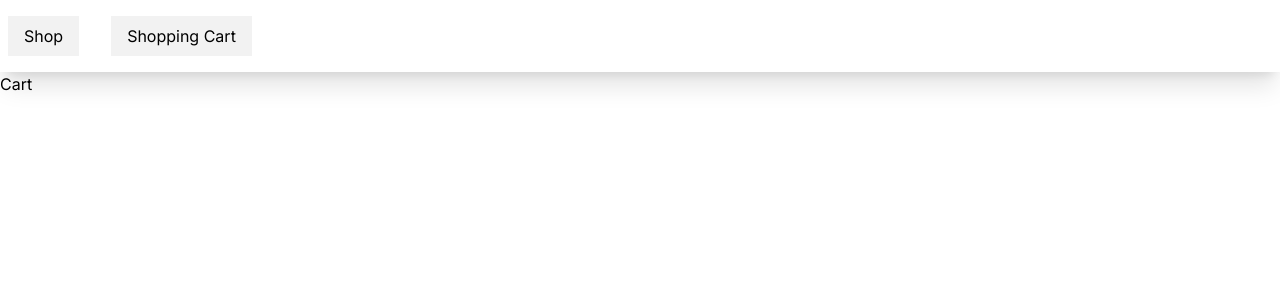
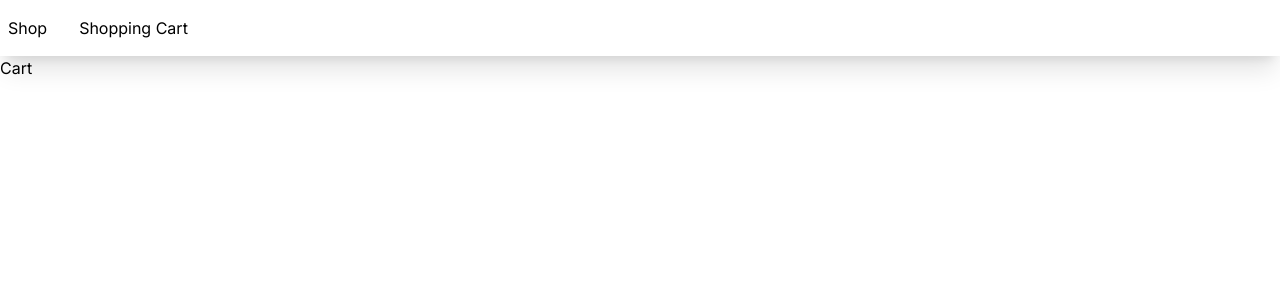
Before and after one commit to cheestick/delivery-app, a Next.js app: page /cart in a window 1280 px wide. Shown: the top 300 px of the page. Built offline with nearby package versions, Linux system fonts and the light colour scheme.

Commit message:
page link active behaviour was added

```diff
--- a/src/components/navigation.tsx
+++ b/src/components/navigation.tsx
@@ -1,20 +1,10 @@
-import Link from "next/link";
+import PageLink from "./ui/PageLink";
 
 export default function Navigation() {
   return (
     <nav className="flex gap-8">
-      <Link
-        href="/"
-        className="bg-black/5 px-4 py-2 active:bg-black/10 hover:underline underline-offset-8"
-      >
-        Shop
-      </Link>
-      <Link
-        href="cart"
-        className="bg-black/5 px-4 py-2 active:bg-black/10 hover:underline underline-offset-8"
-      >
-        Shopping Cart
-      </Link>
+      <PageLink href="/">Shop</PageLink>
+      <PageLink href="/cart">Shopping Cart</PageLink>
     </nav>
   );
 }
--- /dev/null
+++ b/src/components/ui/PageLink.tsx
@@ -0,0 +1,24 @@
+"use client";
+
+import Link from "next/link";
+import { usePathname } from "next/navigation";
+import { ReactNode } from "react";
+
+interface PageLinkProps {
+  children?: ReactNode;
+  href: string;
+}
+
+export default function PageLink({ href, children }: PageLinkProps) {
+  const pathname = usePathname();
+  const isActivePage = href === pathname;
+
+  return (
+    <Link
+      href={href}
+      className={`page-nav ${isActivePage ? "page--current" : ""}`}
+    >
+      {children}
+    </Link>
+  );
+}
```
